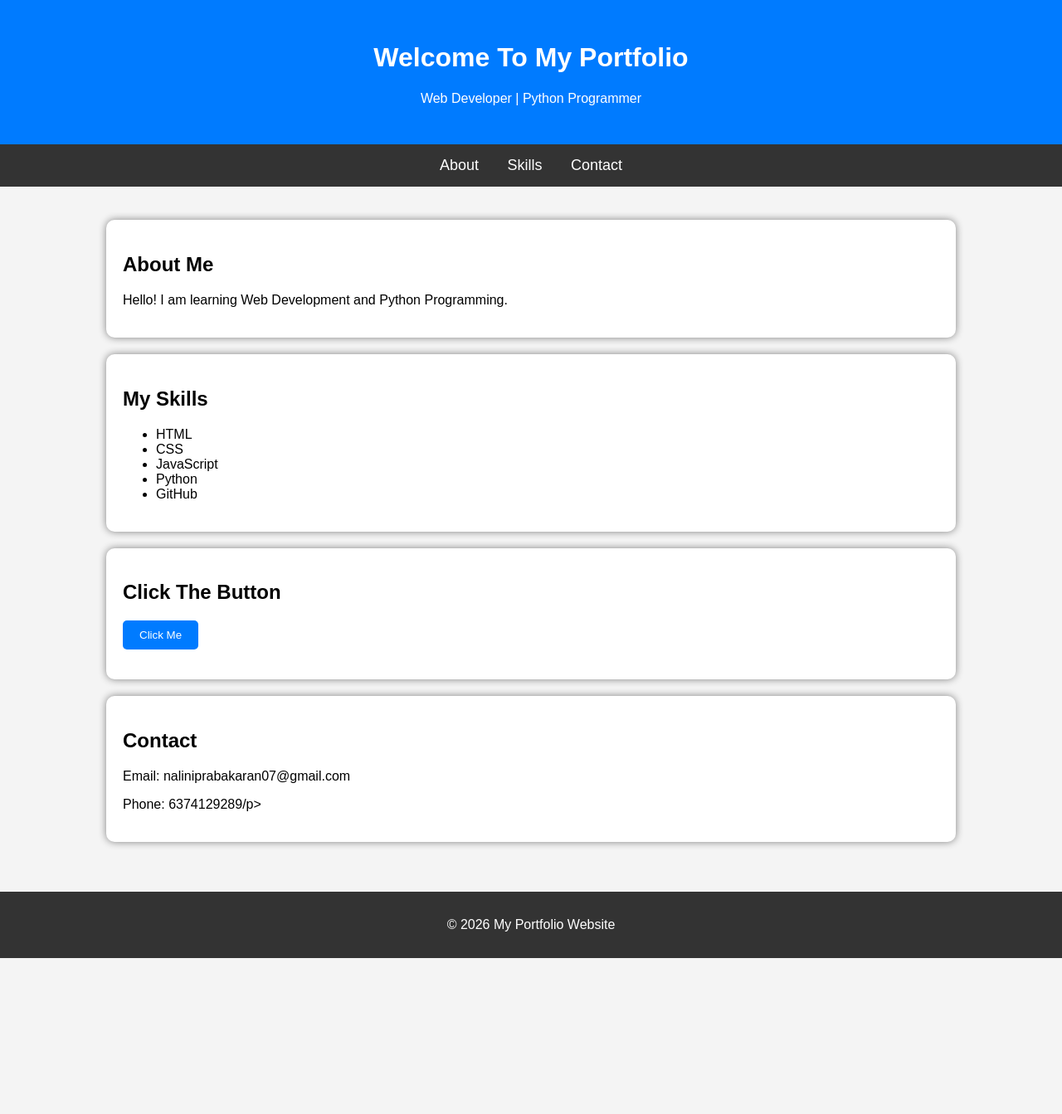
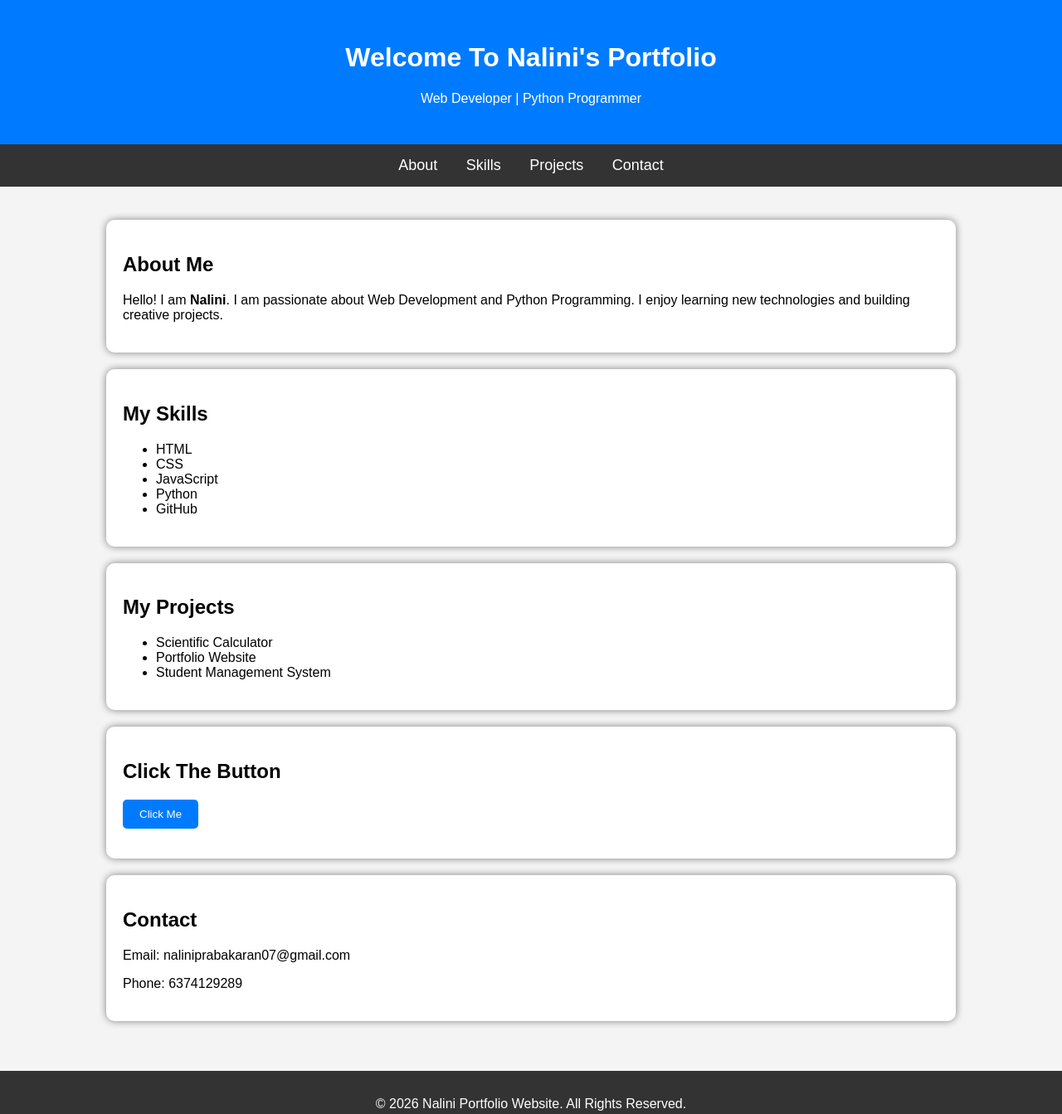
Before and after one commit to Nalini0704/html-portfolio, a plain HTML site: page index.html in a window 1280 px wide. Shown: the top 1343 px of the page at 83% size. Before the commit the page ends 1155 px from the top, so only its background shows below. Drawn offline with Linux system fonts and the light colour scheme.

Commit message:
Update index.html

```diff
--- a/index.html
+++ b/index.html
@@ -1,7 +1,8 @@
 <!DOCTYPE html>
 <html>
 <head>
-    <title>Interactive Portfolio</title>
+    <title>Nalini Portfolio</title>
+
     <style>
         body{
             font-family: Arial, sans-serif;
@@ -74,16 +75,18 @@
         }
     </style>
 </head>
+
 <body>
 
 <header>
-    <h1>Welcome To My Portfolio</h1>
+    <h1>Welcome To Nalini's Portfolio</h1>
     <p>Web Developer | Python Programmer</p>
 </header>
 
 <nav>
     <a href="#about">About</a>
     <a href="#skills">Skills</a>
+    <a href="#projects">Projects</a>
     <a href="#contact">Contact</a>
 </nav>
 
@@ -91,7 +94,7 @@
 
     <div class="card" id="about">
         <h2>About Me</h2>
-        <p>Hello! I am learning Web Development and Python Programming.</p>
+        <p>Hello! I am <b>Nalini</b>. I am passionate about Web Development and Python Programming. I enjoy learning new technologies and building creative projects.</p>
     </div>
 
     <div class="card" id="skills">
@@ -105,6 +108,15 @@
         </ul>
     </div>
 
+    <div class="card" id="projects">
+        <h2>My Projects</h2>
+        <ul>
+            <li>Scientific Calculator</li>
+            <li>Portfolio Website</li>
+            <li>Student Management System</li>
+        </ul>
+    </div>
+
     <div class="card">
         <h2>Click The Button</h2>
         <button onclick="showMessage()">Click Me</button>
@@ -114,21 +126,21 @@
     <div class="card" id="contact">
         <h2>Contact</h2>
         <p>Email: naliniprabakaran07@gmail.com</p>
-        <p>Phone: 6374129289/p>
+        <p>Phone: 6374129289</p>
     </div>
 
 </div>
 
 <footer>
-    <p>© 2026 My Portfolio Website</p>
+    <p>© 2026 Nalini Portfolio Website. All Rights Reserved.</p>
 </footer>
 
 <script>
 function showMessage(){
     document.getElementById("msg").innerHTML =
-    "🎉 Welcome! Thanks for visiting my website.";
+    "🎉 Welcome! Thanks for visiting Nalini's Portfolio Website.";
 }
 </script>
 
 </body>
-</html>
+    </html>l
```
